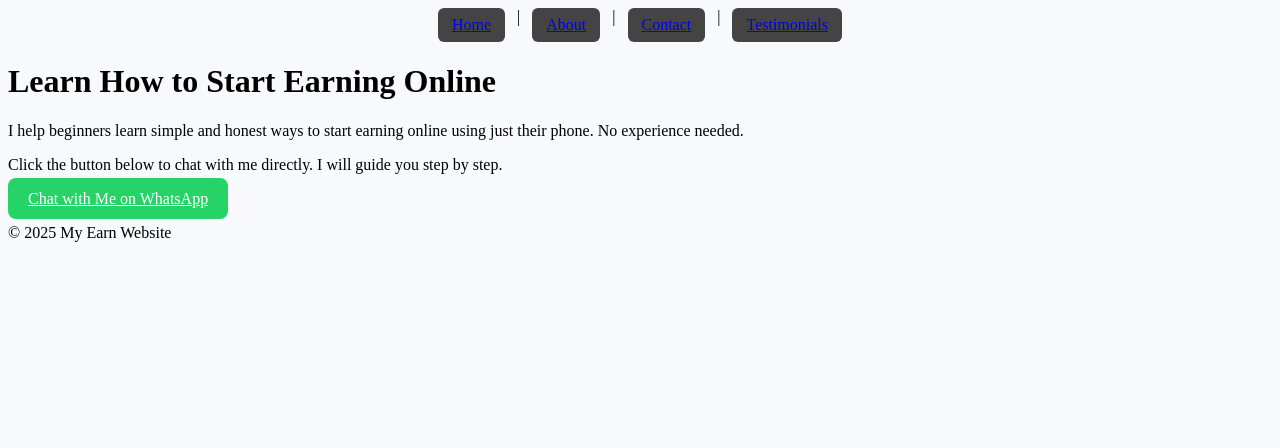
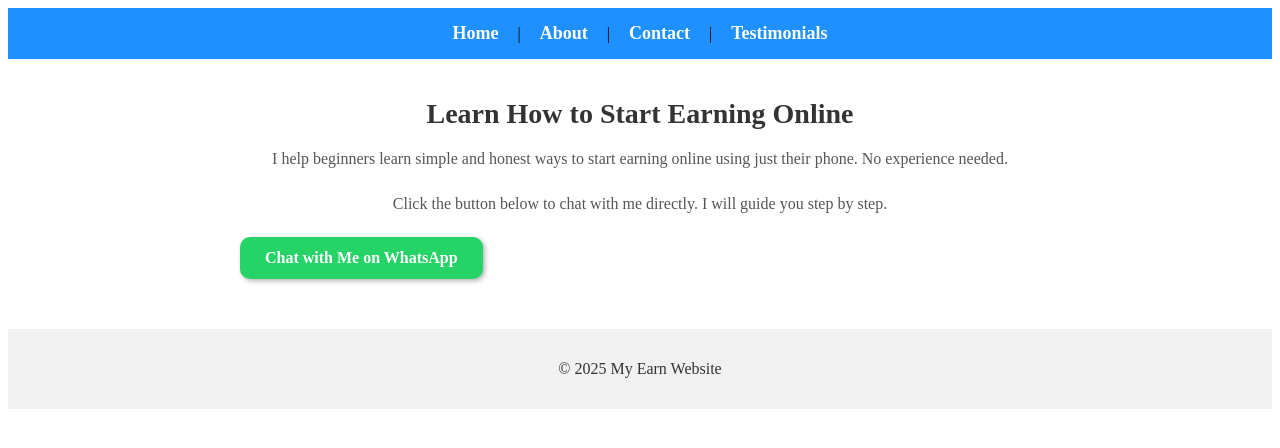
Before and after one commit to perry0916593-dot/my-earn-website, a plain HTML site: page index.html in a window 1280 px wide. Drawn offline with Linux system fonts and the light colour scheme.

Commit message:
Update style.css

```diff
--- a/style.css
+++ b/style.css
@@ -1,43 +1,99 @@
-/* Modern layout improvements */
-body {
-  background-color: #f7f9fc;
+/* ===== HEADER & NAVIGATION ===== */
+header {
+  background-color: #1e90ff;
+  padding: 15px;
+  text-align: center;
 }
 
-header {
-  position: sticky;
-  top: 0;
+header nav a {
+  color: white;
+  text-decoration: none;
+  margin: 0 15px;
+  font-weight: bold;
+  font-size: 18px;
 }
 
-nav {
-  display: flex;
-  justify-content: center;
-  flex-wrap: wrap;
-  gap: 12px;
+header nav a:hover {
+  text-decoration: underline;
 }
 
-nav a {
-  padding: 8px 14px;
-  border-radius: 6px;
-  background: #444;
+/* ===== MAIN CONTENT ===== */
+main {
+  padding: 20px;
+  max-width: 800px;
+  margin: 0 auto;
 }
 
-nav a:hover {
-  background: #000;
+main h1 {
+  font-size: 28px;
+  color: #333;
+  text-align: center;
+  margin-bottom: 15px;
 }
 
-/* Buttons */
-button, .button {
-  background: #25D366;
-  border: none;
-  padding: 12px 20px;
-  border-radius: 8px;
-  color: white;
+main p {
   font-size: 16px;
+  color: #555;
+  line-height: 1.6;
+  text-align: center;
+  margin-bottom: 20px;
 }
 
-/* Mobile friendly */
+/* ===== BUTTONS ===== */
+.button {
+  display: inline-block;
+  padding: 12px 25px;
+  background-color: #25d366;
+  color: white;
+  font-weight: bold;
+  border-radius: 10px;
+  text-decoration: none;
+  box-shadow: 2px 2px 5px rgba(0,0,0,0.3);
+  transition: transform 0.2s;
+}
+
+.button:hover {
+  transform: scale(1.05);
+}
+
+/* ===== FOOTER ===== */
+footer {
+  text-align: center;
+  padding: 15px;
+  background-color: #f1f1f1;
+  color: #333;
+  margin-top: 30px;
+}
+
+/* ===== TESTIMONIALS ===== */
+.testimonial {
+  border: 1px solid #ddd;
+  padding: 15px;
+  margin: 15px auto;
+  max-width: 500px;
+  text-align: center;
+  border-radius: 10px;
+  box-shadow: 1px 1px 5px rgba(0,0,0,0.1);
+}
+
+/* ===== MOBILE RESPONSIVE ===== */
 @media (max-width: 600px) {
-  nav {
-    flex-direction: column;
+  header nav a {
+    display: block;
+    margin: 10px 0;
+    font-size: 16px;
+  }
+
+  main h1 {
+    font-size: 24px;
+  }
+
+  main p {
+    font-size: 14px;
+  }
+
+  .button {
+    padding: 10px 20px;
+    font-size: 16px;
   }
 }
```
